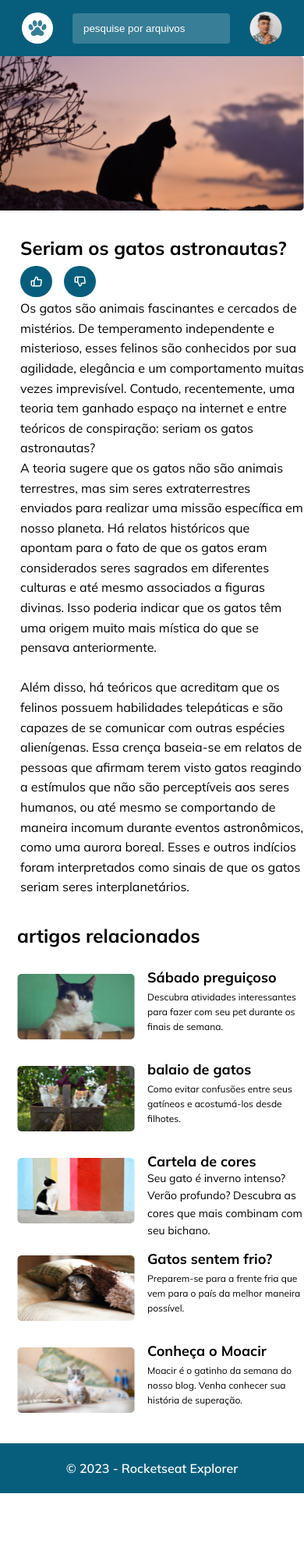
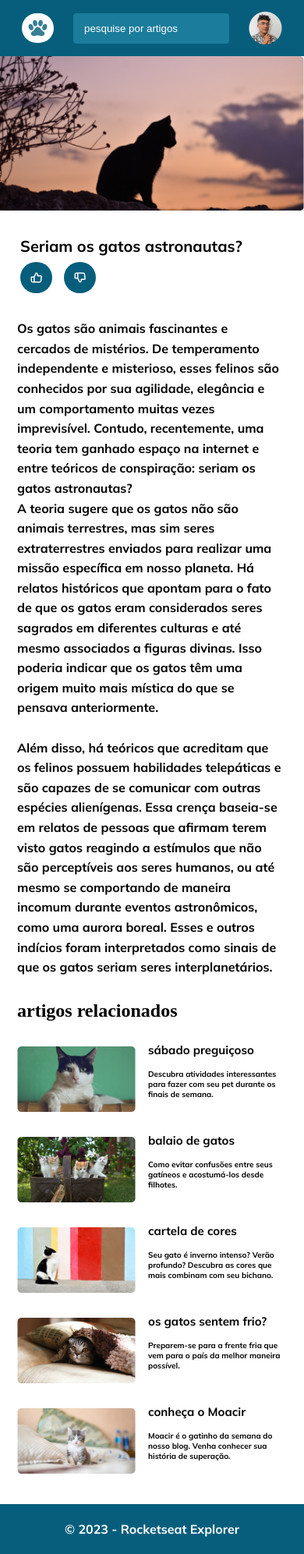
Before and after one commit to Jparlim/Explorer-desafio-04, a plain HTML site: page index.html in a window 390 px wide. Shown: the whole page at 78% size. Before the commit the page ends 1915 px from the top, so only its background shows below. Drawn offline with Linux system fonts and the light colour scheme.

Commit message:
adjust mobile

```diff
--- a/index.html
+++ b/index.html
@@ -3,32 +3,31 @@
 <head>
     <meta charset="UTF-8">
     <meta name="viewport" content="width=device-width, initial-scale=1.0">
-    <link rel="stylesheet" href="style.css">
-
+    <link rel="stylesheet" href="./style.css">
     <link rel="preconnect" href="https://fonts.googleapis.com">
     <link rel="preconnect" href="https://fonts.gstatic.com" crossorigin>
-    <link href="https://fonts.googleapis.com/css2?family=Mulish:ital,wght@0,200..1000;1,200..1000&display=swap" rel="stylesheet">
-
-    <title>artigos de gatos</title>
-
+    <link href="https://fonts.googleapis.com/css2?family=Mulish:ital,wght@0,700;1,700&display=swap" rel="stylesheet">
+    <title>blogs de gatos</title>
 </head>
 <body>
 
-    <div class="separador">
-        <div class="footer-top">
-            <img class="paw" src="img/Vector (1).svg" alt="imagem de uma pata">
-            <input type="text" name="" id="" placeholder="pesquise por arquivos">
-            <img id="perfil" src="./img/Jojo.png" alt="imagem de uma pessoa desconhecida">
+    <header>
+        <img id="vector-paw" src="./img/Vector (1).svg" alt="imagem de uma pata azul">
+        <input type="text" placeholder="pesquise por artigos">
+        <img id="perfil" src="./img/Jojo.png" alt="imagem de um usuario da página">
+    </header>
+
+    <div>
+        <img class="img-cat" src="./img/unsplash_H-XOmJhbM3s.png" alt="imagem de um gato em um por do sol">
+
+        <div class="title">
+            <h1>Seriam os gatos astronautas?</h1>
+            <img class="buttom" src="./img/Icon.svg" alt="imagem de uma mão fazendo um sinal de positivo">
+            <img class="buttom" src="./img/Icon (1).svg" alt="">
         </div>
 
-        <div class="pagina">
-            <div class="cat">
-                <img class="cat-img" src="./img/unsplash_H-XOmJhbM3s.png" alt="imagem de um gato">
-            </div>
-            <div class="titulo">
-                <h1>Seriam os gatos astronautas?</h1>
-                <img class="butom-pos" src="./img/Icon.svg" alt="uma mão fazendo um sinal de positivo">
-                <img class="butom-neg" src="./img/Icon (1).svg" alt="uma mão fazendo um sinal de negativo">
+        <div class="text">
+
             <p>Os gatos são animais fascinantes e cercados de mistérios. De temperamento independente e misterioso, esses felinos são conhecidos por sua agilidade, elegância e um comportamento muitas vezes imprevisível. Contudo, recentemente, uma teoria tem ganhado espaço na internet e entre teóricos de conspiração: seriam os gatos astronautas?
                 <br>
                 A teoria sugere que os gatos não são animais terrestres, mas sim seres extraterrestres enviados para realizar uma missão específica em nosso planeta. Há relatos históricos que apontam para o fato de que os gatos eram considerados seres sagrados em diferentes culturas e até mesmo associados a figuras divinas. Isso poderia indicar que os gatos têm uma origem muito mais mística do que se pensava anteriormente.
@@ -38,55 +37,51 @@
             </p>
         </div>
     </div>
+
         </div>
 
-
-    <div class="separadorr">
+    <div class="blogs">
         <ul>
         <h1>artigos relacionados</h1>
             <li>
-                <img src="./img/unsplash_gKXKBY-C-Dk.png" alt="imagem de um gato sobre um suposto papelão">
-                <div class="txt">
-                    <h1>Sábado preguiçoso</h1>
+                <img src="./img/unsplash_gKXKBY-C-Dk.png" alt="">
+                <div class="tiulo-sub">
+                    <h1>sábado preguiçoso</h1>
                     <p>Descubra atividades interessantes para fazer com seu pet durante os finais de semana.</p>
                 </div>
             </li>
-
             <li>
-                <img src="./img/unsplash_YCPkW_r_6uA.png" alt="imagem de um balaio com varios gatos">
-                <div class="txt">
+                <img src="./img/unsplash_YCPkW_r_6uA.png" alt="">
+                <div class="tiulo-sub">
                     <h1>balaio de gatos</h1>
                     <p>Como evitar confusões entre seus gatíneos e acostumá-los desde filhotes.</p>
                 </div>
             </li>
-
             <li>
-                <img src="./img/unsplash_psnx6RsRCYg.png" alt="imagem de uma cartela de cores">
-                <div class="cores">
-                    <h1>Cartela de cores</h1>
+                <img src="./img/unsplash_psnx6RsRCYg.png" alt="">
+                <div class="tiulo-sub">
+                    <h1>cartela de cores</h1>
                     <p>Seu gato é inverno intenso? Verão profundo? Descubra as cores que mais combinam com seu bichano.</p>
                 </div>
             </li>
-
             <li>
-                <img src="./img/unsplash_NodtnCsLdTE.png" alt="imagem de um balaio com varios gatos">
-                <div class="txt">
-                    <h1>Gatos sentem frio?</h1>
+                <img src="./img/unsplash_NodtnCsLdTE.png" alt="">
+                <div class="tiulo-sub">
+                    <h1>os gatos sentem frio?</h1>
                     <p>Preparem-se para a frente fria que vem para o país da melhor maneira possível.</p>
                 </div>
             </li>
-
             <li>
-                <img src="./img/unsplash_so5nsYDOdxw.png" alt="imagem de um balaio com varios gatos">
-                <div class="txt">
-                    <h1>Conheça o Moacir</h1>
+                <img src="./img/unsplash_so5nsYDOdxw.png" alt="">
+                <div class="tiulo-sub">
+                    <h1>conheça o Moacir</h1>
                     <p>Moacir é o gatinho da semana do nosso blog. Venha conhecer sua história de superação.</p>
                 </div>
             </li>
         </ul>
+    </div>
 
     <footer>© 2023 - Rocketseat Explorer</footer>
-    </div>
 
 </body>
 </html>
--- a/style.css
+++ b/style.css
@@ -1,206 +1,150 @@
 * {
+    padding: 0;
     margin: 0;
-    padding: 0;
-    box-sizing: border-box;
 }
 
 :root {
     font-size: 62.5%;
 }
 
-.footer-top {
+header {
     display: flex;
-    background-color: #065E7C;
-
-    width: 100%;
-    height: 7.2rem;
+    background-color: #065e7c;
+    gap: 2.5rem;
 
     align-items: center;
+    justify-content: space-between;
+
+    max-width: 100%;
+    height: 7.2rem;
 }
 
+#vector-paw {
+    background-color: white;
+    padding: 8px;
 
-.paw {
-    background-color: #ffffff;
     border-radius: 999px;
-    padding: 0.8rem;
-
-    width: 4rem;
-    height: 4rem;
 
     margin-left: 2.8rem;
-    margin-right: 2.5rem;
 }
 
-input {
-    background-color: rgba(255, 255, 255, 0.20);
+header input {
+    border: none;
+    border-radius: 4px;
+
     width: 100%;
     padding: 1.2rem 1.6rem 1.2rem 1.4rem;
 
-    border-radius: 4px;
-    border: none;
+    background-color: #1b7c9c;
 }
 
-.footer-top input::placeholder {
-    color: #ffffff;
+input::placeholder {
+    color: white;
 }
 
-.footer-top input:focus {
-    outline: none;
+input:focus {
+    border-style: none;
 }
 
 #perfil {
-    width: 4.2rem;
-    height: 4.2rem;
-
-    border-radius: 999px;
-    margin-left: 2.5rem;
     margin-right: 2.8rem;
 }
 
-/*cabeçalho*/
+/*header finalizado*/
 
-/*imagem e textos*/
-
-.cat {
-    max-width: 102rem;
+.img-cat {
+    max-width: 100%;
 }
 
-.cat-img {
-    width: 100%;
+.title {
+    margin: 3.1rem 6.6rem 0 2.6rem;
 }
 
-.titulo {
-    margin-left: 2.6rem;
+.title h1 {
+    width: 34.2rem;
+
+    font-family: "mulish", sans-serif;
 }
 
-.titulo h1 {
-    margin-top: 3.1rem;
-    font-size: 2.4rem;
-    font-family: 'mulish', sans-serif;
+.buttom {
+    background-color: #065e7c;
+    margin-top: 0.8rem;
+
+    padding: 1.2rem;
+    border-radius: 999px;
+    margin-right: 1.2rem;
 }
 
-.butom-pos {
-    margin-top: 0.8rem;
-    background-color: #065E7C;
-    border-radius: 999px;
-    padding: 1.2rem;
+/*txt*/
+
+.text {
+    max-width: 38.2rem;
+
+    margin: 3.1rem 2.6rem 3.4rem 2.2rem;
 }
 
-.butom-neg {
-    margin-left: 1.2rem;
-    margin-top: 0.8rem;
-    background-color: #065E7C;
-    border-radius: 999px;
-    padding: 1.2rem;
+.text p {
+    font-family: "mulish", sans-serif;
+    font-size: 1.6rem;
+    font-weight: 400;
+    line-height: 160%;
 }
 
-p {
-    max-width: 38re.2m;
-    font-size: 1.6rem;
-    font-weight: 40rem;
-    line-height: 160%;
-    font-family: 'mulish', sans-serif;
-}
+/*blogs de gatos*/
 
-/*links dos blogs (sla)*/
+.blogs {
+    margin: 3.4rem 2.4rem 3.9rem 2.2rem;
 
-ul {
-display: block;
-gap: 3.2rem;
-
-max-width: 38.4rem;
-margin: 3.4rem 2.4rem 3.9rem 2.2rem;
-
+    max-width: 38.4rem;
 }
 
 ul h1 {
+    font-family: "mulish" sans-serif;
+    font-size: 24px;
 
-    font-family: "mulish";
-    font-size: 2.4rem;
+    margin-top: -5px;
 }
 
-/*li*/
+ul {
+    list-style: none;
+    display: flex;
+    flex-direction: column;
+
+    gap: 3.2rem;
+}
 
 li {
     display: flex;
     gap: 1.6rem;
 
-    margin-top: 3.4rem;
-    width: 38.2rem;
 }
 
-li img {
-    width: 15.1rem;
-    height: 8.4rem;
-    border-radius: 5px;
+li h1 {
+    font-family: "mulish", sans-serif;
+    font-size: 1.5rem;
 }
 
-.txt {
-    gap: 1.5rem;
+li p {
+    margin-top: 1.5rem;
+
+    font-family: "mulish", sans-serif;
+    font-size: 1rem;
 }
-
-.txt h1 {
-    margin-top: -0.9rem;
-
-    font-family: Mulish;
-    font-size: 1.8rem;
-    font-style: normal;
-    font-weight: 700;
-    line-height: 160%;
-}
-
-.txt p {
-    font-family: Mulish;
-    font-size: 1.2rem;
-    font-style: normal;
-    font-weight: 400;
-    line-height: 160%;
-
-    width: 21.5rem;
-}
-
-/*tem um post que o tamanho é maior então tive que fazer uns reajustes*/
-
-.cores h1 {
-    margin-top: -0.9rem;
-
-    font-family: Mulish;
-    font-size: 1.8rem;
-    font-style: normal;
-    font-weight: 700;
-    line-height: 160%;
-}
-
-.cores p {
-    margin-top: -0.5rem;
-
-    font-family: Mulish;
-    font-size: 1.4rem;
-    font-style: normal;
-    font-weight: 400;
-    line-height: 160%;
-
-    width: 21.7rem;
-    height: 7.6rem;
-}
-
-/*footer*/
 
 footer {
     display: flex;
-    background-color: #065E7C;
+    background-color: #065e7c;
+    color: white;
 
-    margin-top: 3.9rem;
+    align-items: center;
+    justify-content: center;
 
-    color: #ffffff;
-    font-family: Mulish;
-    font-size: 1.6rem;
+    width: 100%;
+    height: 6.4rem;
+
+    font-family: "Mulish", sans-serif;
+    font-size: 16px;
     font-style: normal;
     font-weight: 600;
     line-height: normal;
-    max-width: 100%;
-    height: 6.4rem;
-
-    align-items: center;
-    justify-content: center;
 }
```
Lines whose indentation alone changed are shown as unchanged.
